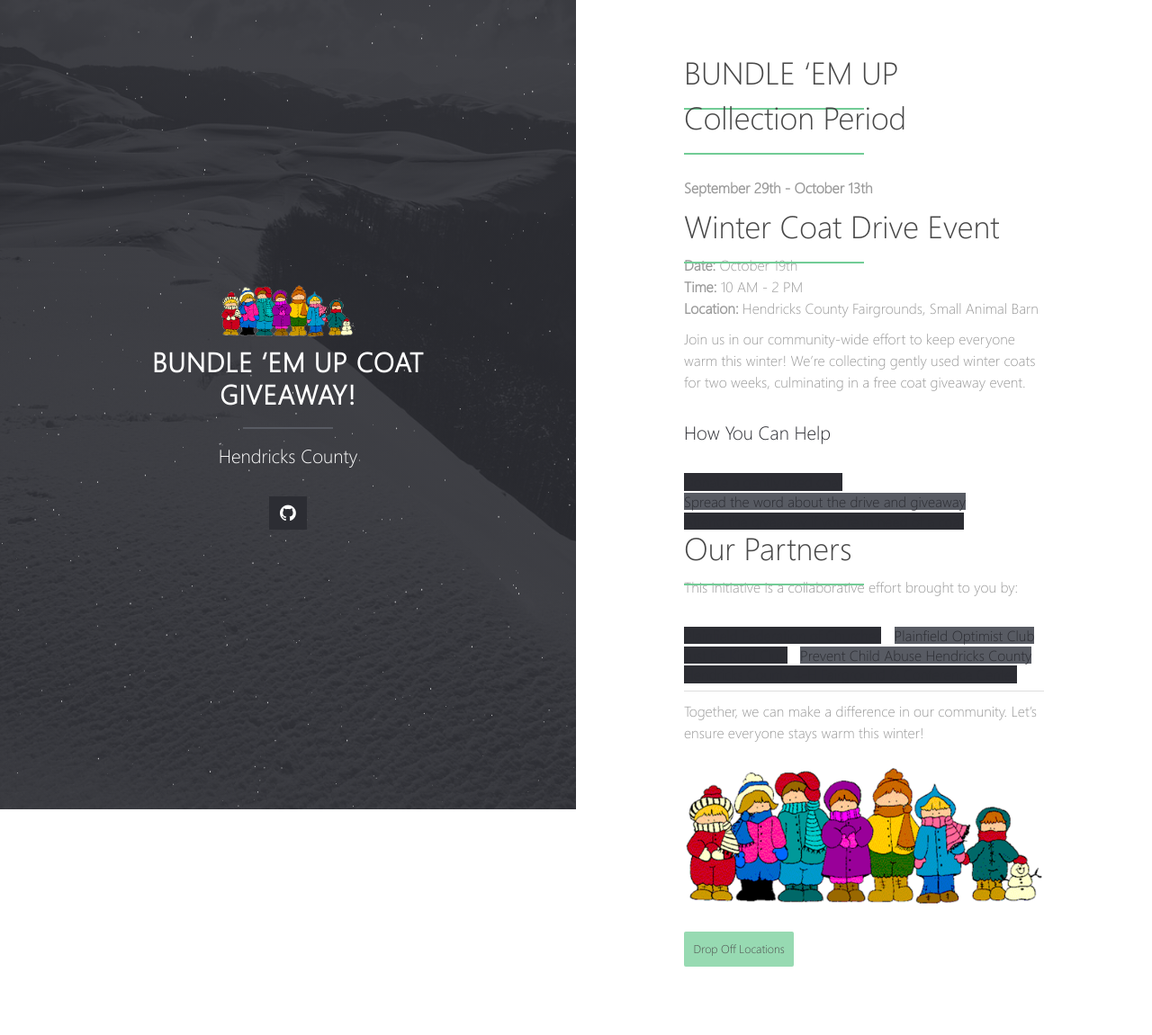
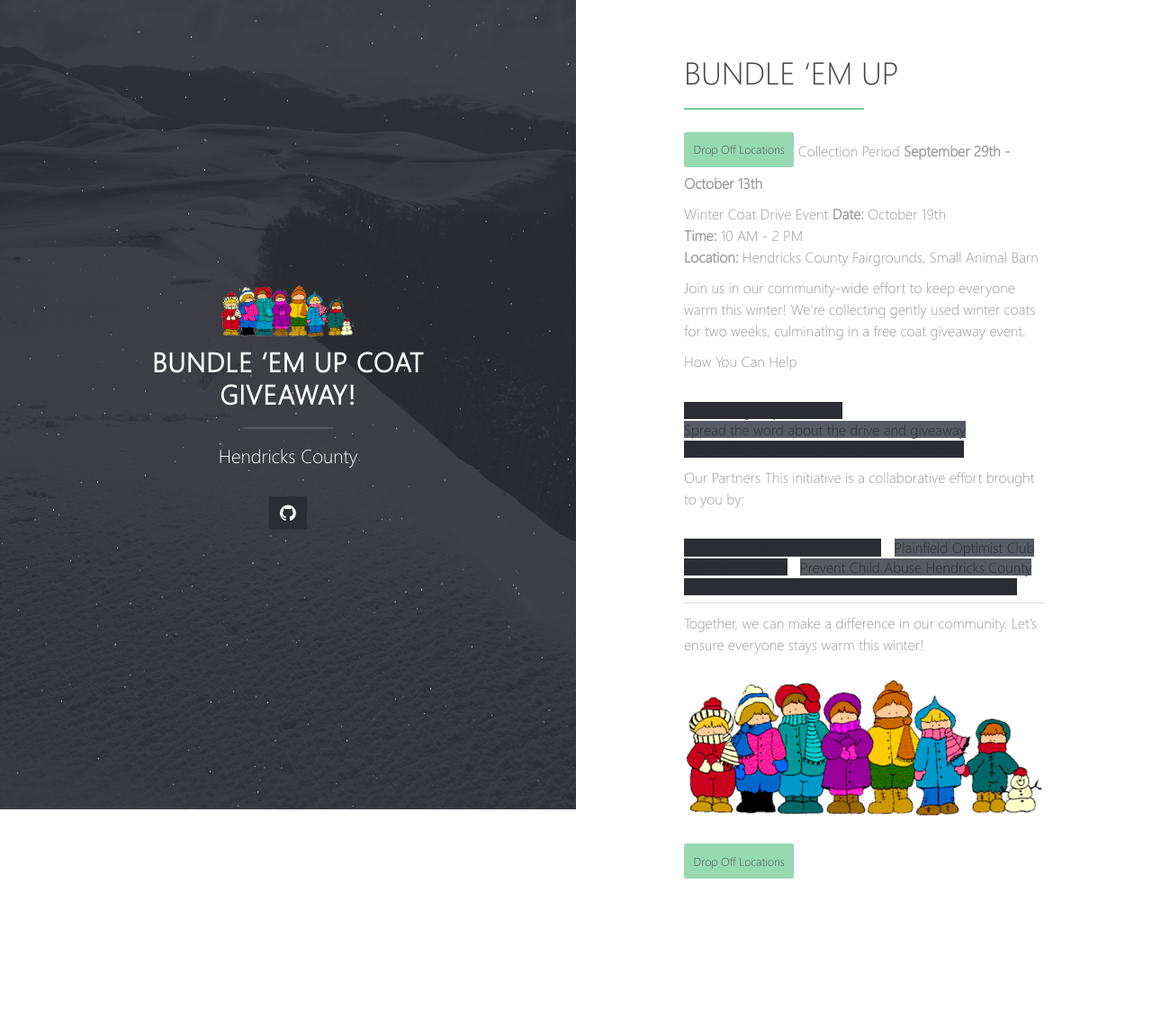
Before and after one commit to Bwaite43/bundleemup.com, a Jekyll site: the page built from index.md, in a window 1280 px wide. Shown: the whole page at 90% size. Built offline with Jekyll 4.4.1, drawn with Linux system fonts in a browser that asks for light colours; our own code applies the rules of GitHub Pages for plain Markdown files; after the commit the page ends 1053 px from its top, so only the background shows below that.

Commit message:
Update index.md

```diff
--- a/index.md
+++ b/index.md
@@ -2,23 +2,23 @@
 layout: home
 ---
 # BUNDLE ‘EM UP
-
-# Collection Period
+[Drop Off Locations](https://bwaite43.github.io/bundleemup.com//dropoff-locations/){: .btn .btn_success}
+Collection Period
 **September 29th - October 13th**
 
-# Winter Coat Drive Event
+Winter Coat Drive Event
 **Date:** October 19th
 **Time:** 10 AM - 2 PM
 **Location:** Hendricks County Fairgrounds, Small Animal Barn
 
 Join us in our community-wide effort to keep everyone warm this winter! We're collecting gently used winter coats for two weeks, culminating in a free coat giveaway event.
 
-### How You Can Help
+How You Can Help
 - Donate a gently used coat
 - Spread the word about the drive and giveaway
 - Attend the giveaway if you're in need of a coat
 
-## Our Partners
+Our Partners
 This initiative is a collaborative effort brought to you by:
 
 - Plainfield Federation of Churches
@@ -33,5 +33,4 @@ Together, we can make a difference in our community. Let's ensure everyone stays
 
 <img src="{{ site.url }}/images/beu.png" alt="">
 
-
 [Drop Off Locations](https://bwaite43.github.io/bundleemup.com//dropoff-locations/){: .btn .btn_success}
```
